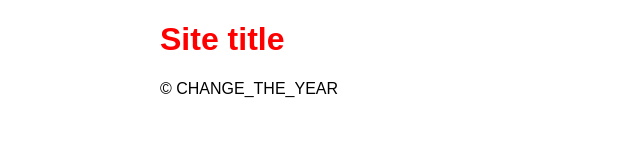
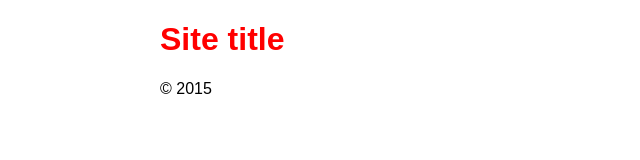
Before and after one commit to Khalil-Seeper/Final-Project-19-08-10-314, a plain HTML site: page index.html in a window 1280 px wide. Shown: the whole page, without its empty margins (0-640 px from the left). Drawn offline with nearby package versions, Linux system fonts and the light colour scheme.

Commit message:
changed the year

```diff
--- a/index.html
+++ b/index.html
@@ -19,7 +19,7 @@
 
 			</main>
 			<footer class="site-footer">
-				&copy; CHANGE_THE_YEAR
+				&copy; 2015
 			</footer>
 		</div><!-- .site-container -->
 		<script src="http://code.jquery.com/jquery-latest.min.js"></script>
```
